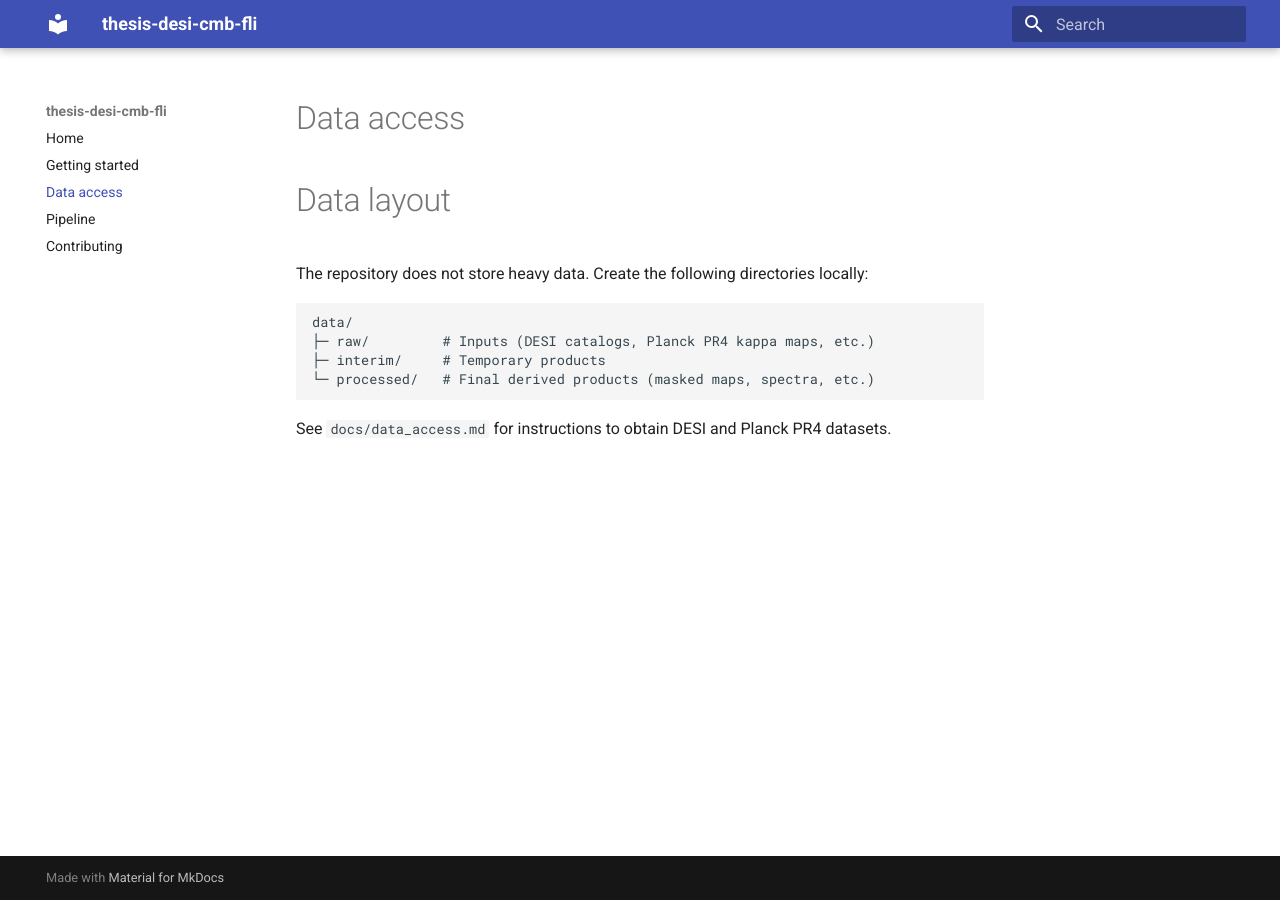
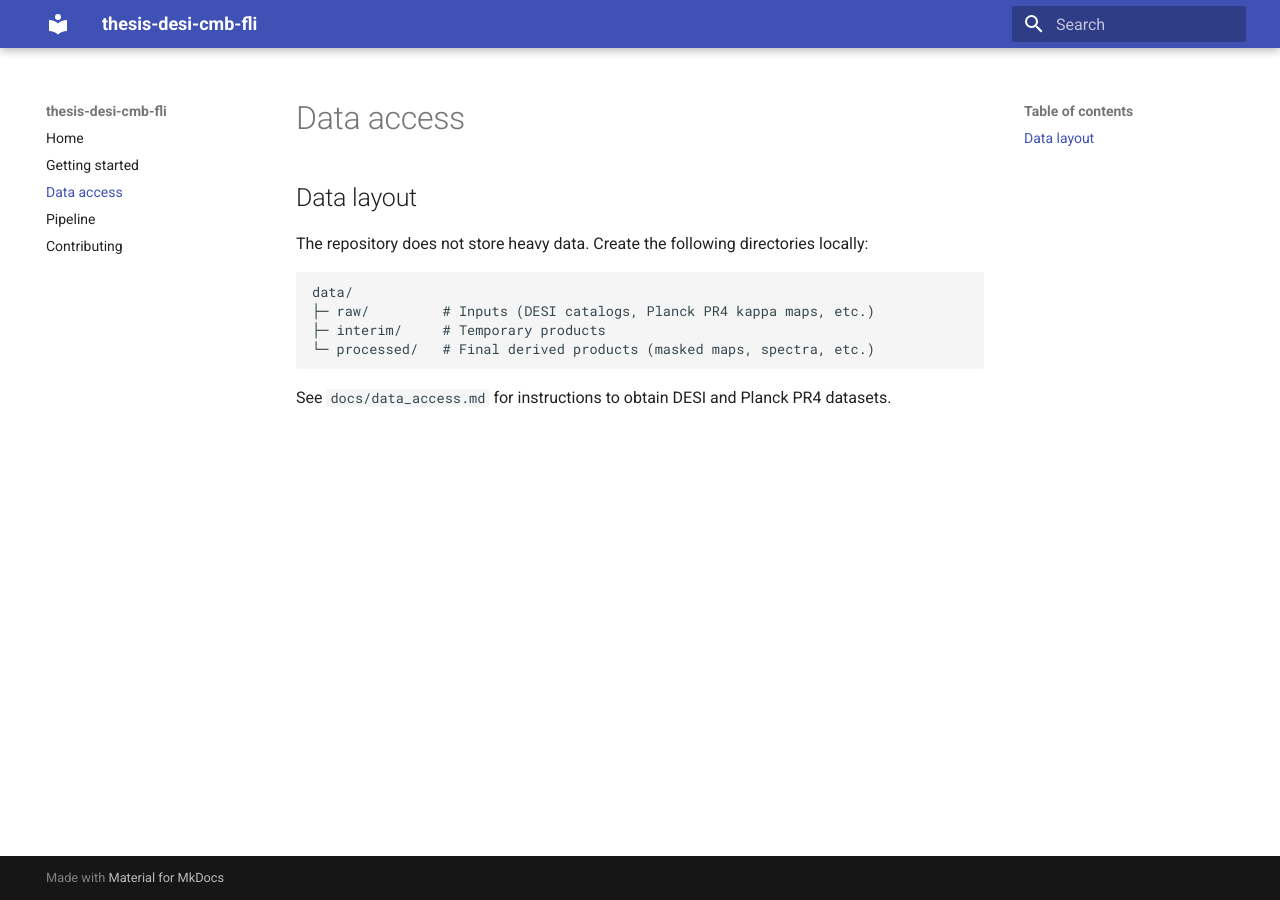
Before and after one commit to Joletaxi19/thesis-desi-cmb-fli, an MkDocs documentation site: the page built from docs/data_access.md, in a window 1280 px wide. Built offline with MkDocs 1.6.1 and Material for MkDocs 9.7.7, drawn with Linux system fonts in a browser that asks for light colours.

Commit message:
fix: update markdown extension base path in mkdocs.yml and add pymdown-extensions to dev dependencies; adjust header in data README

```diff
--- a/mkdocs.yml
+++ b/mkdocs.yml
@@ -11,5 +11,6 @@
 markdown_extensions:
   - pymdownx.snippets:
       base_path:
-        - ..
         - .
+        - docs
+      check_paths: true
--- a/pyproject.toml
+++ b/pyproject.toml
@@ -44,6 +44,7 @@
 docs = [
   "mkdocs",
   "mkdocs-material",
+  "pymdown-extensions",
 ]
 
 [tool.setuptools]
--- a/src/desi_cmb_fli/data/README.md
+++ b/src/desi_cmb_fli/data/README.md
@@ -1,4 +1,4 @@
-# Data layout
+## Data layout
 
 The repository does not store heavy data. Create the following directories locally:
 
```
